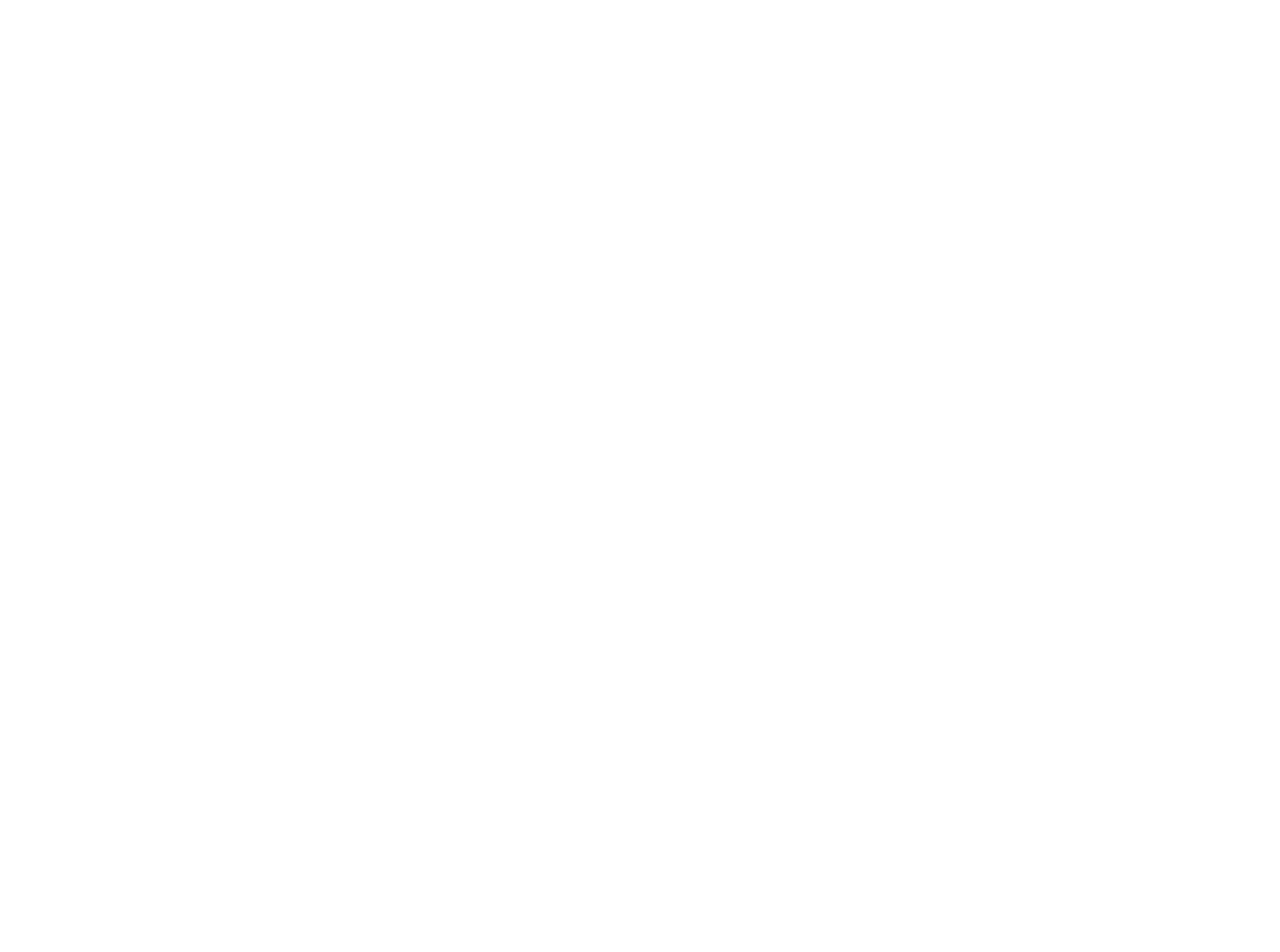
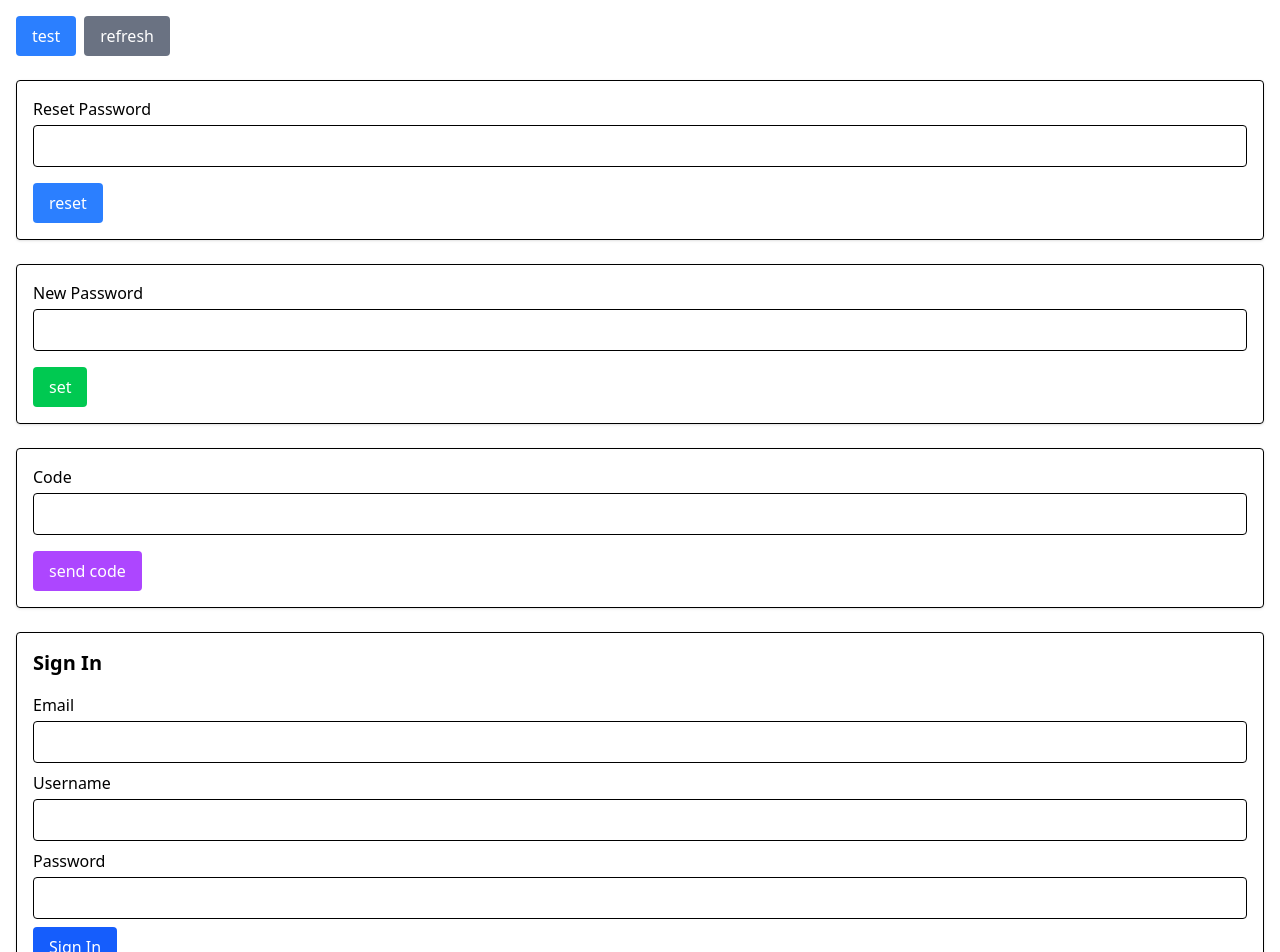
Before and after one commit to chartouis/ChiChess-web, a React (Vite) app: page /login in a window 1280 px wide. Shown: the top 952 px of the page. Before the commit the page ends 800 px from the top, so only its background shows below. Built offline with nearby package versions, Linux system fonts and the light colour scheme.

Commit message:
setup for manual testing

```diff
--- /dev/null
+++ b/src/Board.tsx
@@ -0,0 +1,66 @@
+import axios from "axios";
+import { useState } from "react";
+import { Chessboard } from "react-chessboard";
+import type { Piece, Square } from "react-chessboard/dist/chessboard/types";
+import { API_URL } from "./appconfig";
+
+export default function Board() {
+  type move = {
+    from: string;
+    to: string;
+    promotion: string;
+  };
+
+  const sendMoveRequest = (Move: move): boolean => {
+    axios
+      .post(
+        API_URL + "/move",
+        {
+          roomId: roomId,
+          from: Move.from,
+          to: Move.to,
+          promotion: Move.promotion,
+        },
+        { withCredentials: true }
+      )
+      .then((resp) => {
+        return resp;
+      });
+    return false;
+  };
+
+  const [game, setGame] = useState(
+    "rnbqkbnr/pppppppp/8/8/8/8/PPPPPPPP/RNBQKBNR"
+  );
+
+  const [roomId, setRoomId] = useState("");
+
+  function onDrop(
+    sourceSquare: Square,
+    targetSquare: Square,
+    promotion: Piece
+  ): boolean {
+    const move = sendMoveRequest({
+      from: sourceSquare,
+      to: targetSquare,
+      promotion: "",
+    });
+    return move;
+  }
+
+  return (
+    <div className="w-dvh">
+      <div className="flex flex-col text-white">
+        <label className="mb-1 ">Reset Password</label>
+        <input
+          type="text"
+          value={roomId}
+          onChange={(e) => setRoomId(e.target.value)}
+          required
+          className="border rounded px-3 py-2"
+        />
+      </div>
+      <Chessboard onPieceDrop={onDrop} autoPromoteToQueen={true} />
+    </div>
+  );
+}
--- /dev/null
+++ b/src/Login.tsx
@@ -0,0 +1,202 @@
+import axios from "axios";
+import { useState } from "react";
+
+export default function Login() {
+  const [isSignUp, setIsSignUp] = useState(false);
+
+  // States for form inputs
+  const [email, setEmail] = useState("");
+  const [password, setPassword] = useState("");
+  const [confirmPassword, setConfirmPassword] = useState("");
+  const [fing, setFing] = useState("gnida");
+  const [ccode, setCode] = useState("");
+  const [name, setName] = useState("");
+
+
+  const handleSwitch = () => setIsSignUp(!isSignUp);
+
+  const handleSubmit = (e: React.FormEvent) => {
+    e.preventDefault();
+
+    if (isSignUp && password !== confirmPassword) {
+      alert("Passwords do not match");
+      return;
+    }
+
+    if (isSignUp) {
+      axios
+        .post(
+          "http://localhost:8080/register",
+          {
+            email: email,
+            password: password,
+            username: name,
+            fingerprint: fing,
+          },
+          { withCredentials: true }
+        )
+        .then((res) => {
+          console.log(res.data);
+        });
+    }
+    if (!isSignUp) {
+      axios
+        .post(
+          "http://localhost:8080/login",
+          {
+            password: password,
+            username: name,
+            fingerprint: fing,
+          },
+          { withCredentials: true }
+        )
+        .then((res) => {
+          console.log(res.data);
+        });
+    }
+
+    // Handle form submission (send data to backend, etc.)
+    console.log("Email:", email);
+    console.log("Password:", password);
+  };
+
+  const handleCode = (e: React.FormEvent) => {
+    e.preventDefault();
+
+    axios.post(
+      "http://localhost:8080/code",
+      { code: ccode ,fingerprint: fing},
+      { withCredentials: true }
+    );
+  };
+
+
+  const test = () => {
+    axios.get("http://localhost:8080/api/test", {
+      withCredentials: true,
+    });
+  };
+
+  const refresh = () => {
+    axios.get("http://localhost:8080/refresh", { withCredentials: true });
+  };
+
+  const handleReset = (e: React.FormEvent) =>{
+    e.preventDefault()
+    axios.post("http://localhost:8080/reset",{email,fingerprint: fing})
+  }
+
+  const handleNewPassword = (e: React.FormEvent) =>{
+    e.preventDefault();
+    axios.post('http://localhost:8080/newpassword', {password,fingerprint: fing,code: ccode})
+  }
+
+  return (
+<div className="p-4 space-y-6">
+  <div className="space-x-2">
+    <button onClick={test} className="px-4 py-2 bg-blue-500 text-white rounded hover:bg-blue-600">test</button>
+    <button onClick={refresh} className="px-4 py-2 bg-gray-500 text-white rounded hover:bg-gray-600">refresh</button>
+  </div>
+
+  <form onSubmit={handleReset} className="space-y-2 border p-4 rounded shadow">
+    <div className="flex flex-col">
+      <label className="mb-1">Reset Password</label>
+      <input
+        type="text"
+        value={email}
+        onChange={(e) => setEmail(e.target.value)}
+        required
+        className="border rounded px-3 py-2"
+      />
+    </div>
+    <button type="submit" className="mt-2 bg-blue-500 text-white px-4 py-2 rounded hover:bg-blue-600">reset</button>
+  </form>
+
+  <form onSubmit={handleNewPassword} className="space-y-2 border p-4 rounded shadow">
+    <div className="flex flex-col">
+      <label className="mb-1">New Password</label>
+      <input
+        type="text"
+        value={password}
+        onChange={(e) => setPassword(e.target.value)}
+        required
+        className="border rounded px-3 py-2"
+      />
+    </div>
+    <button type="submit" className="mt-2 bg-green-500 text-white px-4 py-2 rounded hover:bg-green-600">set</button>
+  </form>
+
+  <form onSubmit={handleCode} className="space-y-2 border p-4 rounded shadow">
+    <div className="flex flex-col">
+      <label className="mb-1">Code</label>
+      <input
+        type="text"
+        value={ccode}
+        onChange={(e) => setCode(e.target.value)}
+        required
+        className="border rounded px-3 py-2"
+      />
+    </div>
+    <button type="submit" className="mt-2 bg-purple-500 text-white px-4 py-2 rounded hover:bg-purple-600">send code</button>
+  </form>
+
+  <div className="border p-4 rounded shadow space-y-4">
+    <h2 className="text-xl font-semibold">{isSignUp ? "Sign Up" : "Sign In"}</h2>
+    <form onSubmit={handleSubmit} className="space-y-2">
+      <div className="flex flex-col">
+        <label className="mb-1">Email</label>
+        <input
+          type="email"
+          value={email}
+          onChange={(e) => setEmail(e.target.value)}
+          required
+          className="border rounded px-3 py-2"
+        />
+      </div>
+      <div className="flex flex-col">
+        <label className="mb-1">Username</label>
+        <input
+          type="name"
+          value={name}
+          onChange={(e) => setName(e.target.value)}
+          required
+          className="border rounded px-3 py-2"
+        />
+      </div>
+      <div className="flex flex-col">
+        <label className="mb-1">Password</label>
+        <input
+          type="password"
+          value={password}
+          onChange={(e) => setPassword(e.target.value)}
+          required
+          className="border rounded px-3 py-2"
+        />
+      </div>
+      {isSignUp && (
+        <div className="flex flex-col">
+          <label className="mb-1">Confirm Password</label>
+          <input
+            type="password"
+            value={confirmPassword}
+            onChange={(e) => setConfirmPassword(e.target.value)}
+            required
+            className="border rounded px-3 py-2"
+          />
+        </div>
+      )}
+      <button type="submit" className="bg-blue-600 text-white px-4 py-2 rounded hover:bg-blue-700">
+        {isSignUp ? "Sign Up" : "Sign In"}
+      </button>
+    </form>
+    <p className="text-sm">
+      {isSignUp ? "Already have an account?" : "Don't have an account?"}
+      <button onClick={handleSwitch} className="ml-2 text-blue-600 hover:underline">
+        {isSignUp ? "Sign In" : "Sign Up"}
+      </button>
+    </p>
+  </div>
+</div>
+
+  );
+}
--- /dev/null
+++ b/src/appconfig.ts
@@ -0,0 +1 @@
+export const API_URL = "http://localhost:8080/api";
--- a/src/main.tsx
+++ b/src/main.tsx
@@ -1,9 +1,32 @@
-import { StrictMode } from 'react'
-import { createRoot } from 'react-dom/client'
+import { StrictMode } from "react";
+import { createRoot } from "react-dom/client";
+import Board from "./Board";
+import { createBrowserRouter, RouterProvider } from "react-router";
+import Login from "./Login";
 
+const router = createBrowserRouter([
+  {
+    path: "/login",
+    element: (
 
-createRoot(document.getElementById('root')!).render(
+          <Login />
+
+    ),
+  },
+  {
+    path: "/",
+    element: (
+      <div className="bg-[#0D1321] min-h-screen ">
+        <div className="pt-20">
+          <Board />
+        </div>
+      </div>
+    ),
+  },
+]);
+
+createRoot(document.getElementById("root")!).render(
   <StrictMode>
-
-  </StrictMode>,
-)
+    <RouterProvider router={router}/>
+  </StrictMode>
+);
```
Also changed, not shown: 1 other file (tests, documents, lock files or other folders).
